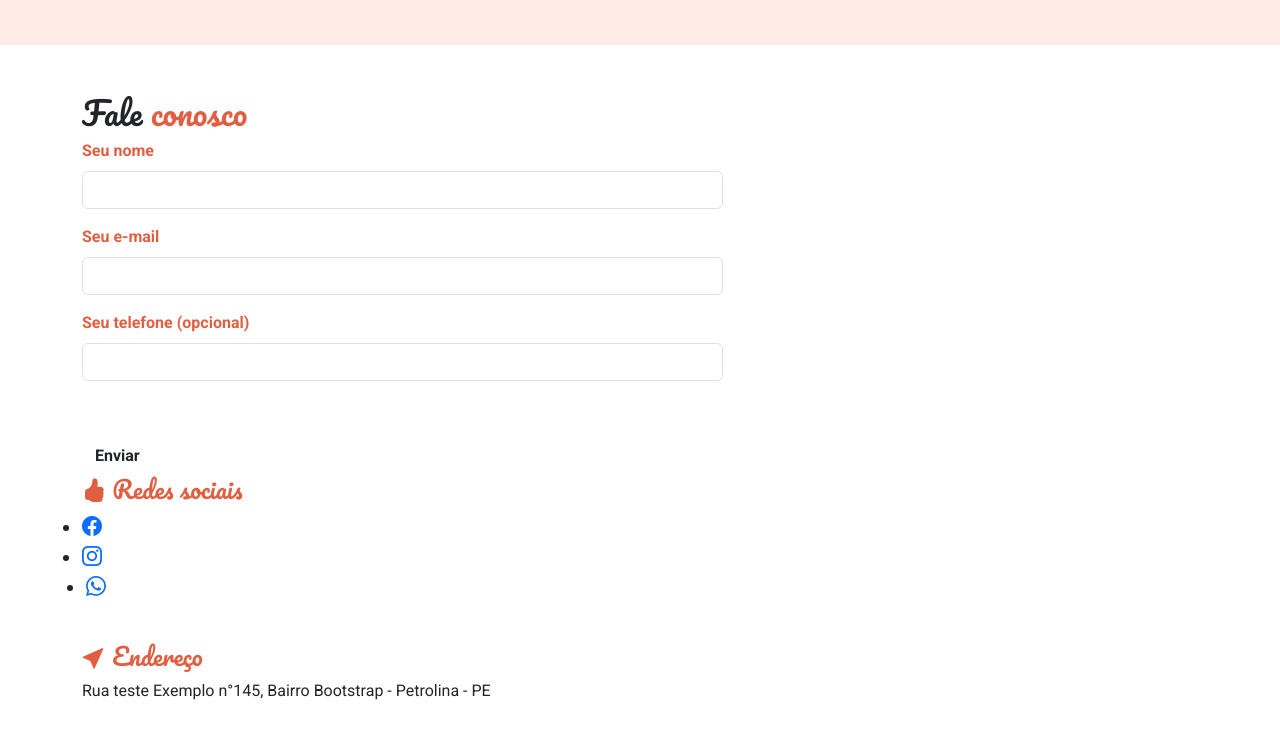
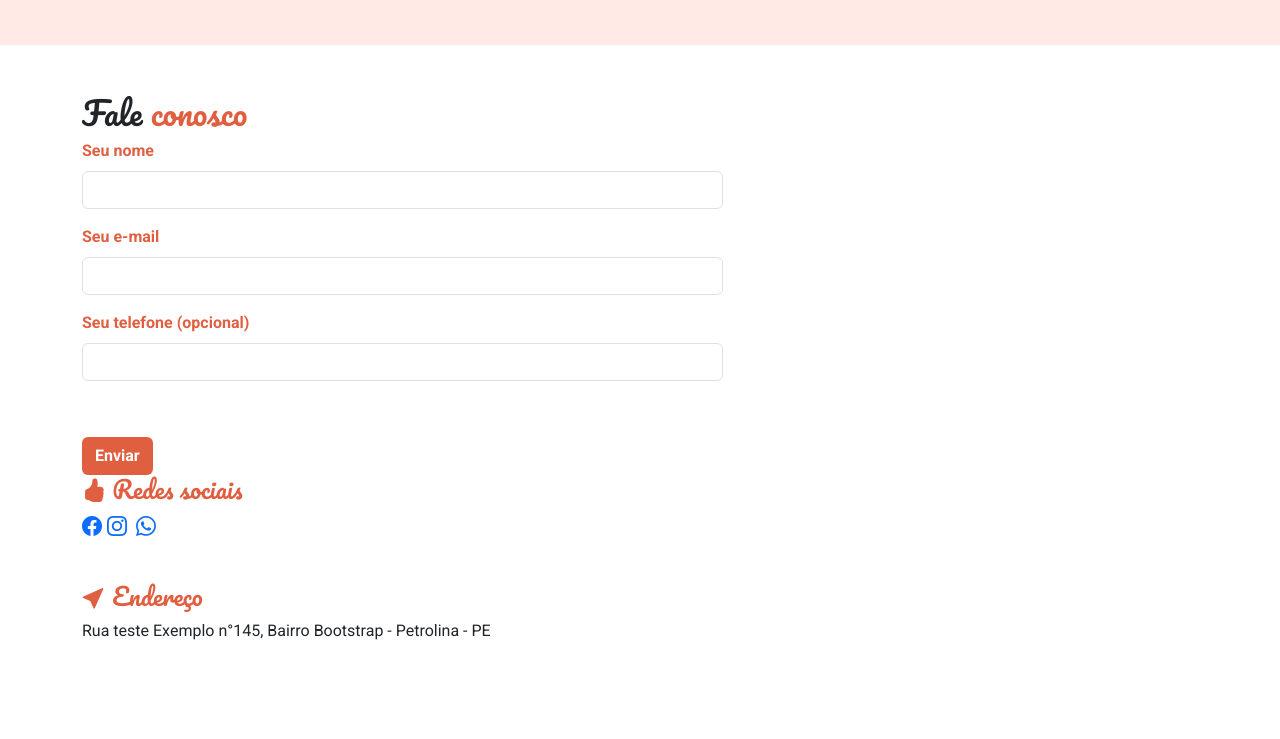
Before and after one commit to zrafaelagomes/site_restaurante, a plain HTML site: page index.html in a window 1280 px wide. Shown: the part 2085-2824 px from the top of the page. After the commit the page ends 2792 px from the top, so only its background shows below. Drawn offline with nearby package versions, Linux system fonts and the light colour scheme.

Commit message:
Update main.css

```diff
--- a/main.css
+++ b/main.css
@@ -34,7 +34,8 @@ body {
     color: #e15f41;
 }
 
-.nav-cardapio .nav-link.active {
+.nav-cardapio .nav-link.active,
+#fale-conosco button {
     background-color: #e15f41;
     color: #fff;
 }
@@ -42,3 +43,12 @@ body {
 .nav-cardapio .nav-link:hover {
     color: #e15f41;
 }
+
+.social-links li {
+    list-style: none;
+    display: inline;
+}
+
+.social-links a {
+    text-decoration: none;
+}
```
